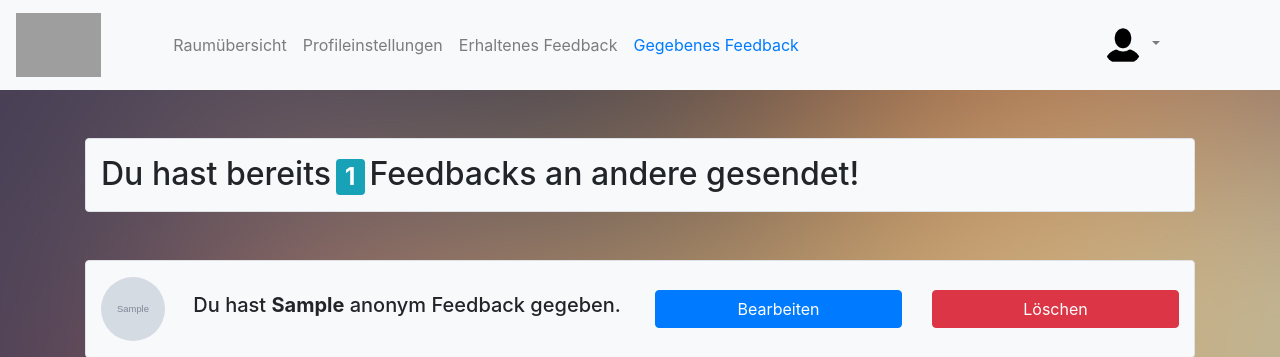
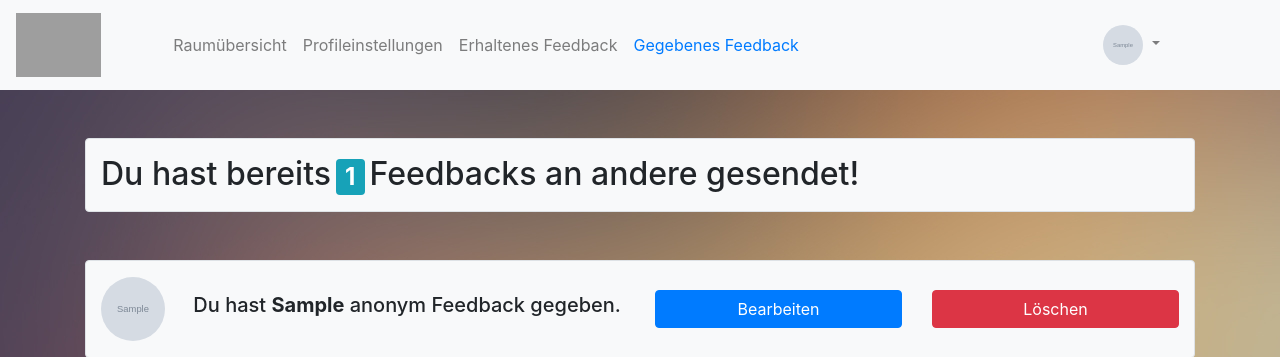
Before and after one commit to fkressmann/feedi-io, a Flask app: page /feedback-given in a window 1280 px wide. Shown: the top 357 px of the page. Run offline with Flask 2, Linux system fonts and the light colour scheme; a user stored in the database is signed in; tables that the repository leaves empty hold one stand-in row (values such as "Sample post"); grey boxes marked "Sample" are stand-in pictures; parts of the project's set-up code (start-up, migrations or seed data) failed here and were passed over; some libraries are stand-ins or nearby versions; grey boxes are pictures that could not be loaded.

Commit message:
Use own profile pic on navbar

```diff
--- a/src/templates/base.html
+++ b/src/templates/base.html
@@ -45,7 +45,7 @@
             <ul class="navbar-nav ml-auto pr-5">
                 <li class="nav-item dropdown navbar-right pr-5">
                     <a class="nav-link dropdown-toggle" href="#" id="navbarDropdownMenuLink" role="button" data-toggle="dropdown" aria-haspopup="true" aria-expanded="false">
-                      <img src="/static/img/profile_icon.png" width="40" height="40" class="rounded-circle">
+                      <img src="{{ get_profile_pic(current_user) }}" width="40" height="40" class="rounded-circle">
                     </a>
                     <div class="dropdown-menu" aria-labelledby="navbarDropdownMenuLink">
                       <a class="dropdown-item" href="{{ url_for('profile.view') }}">Profil</a>
```
